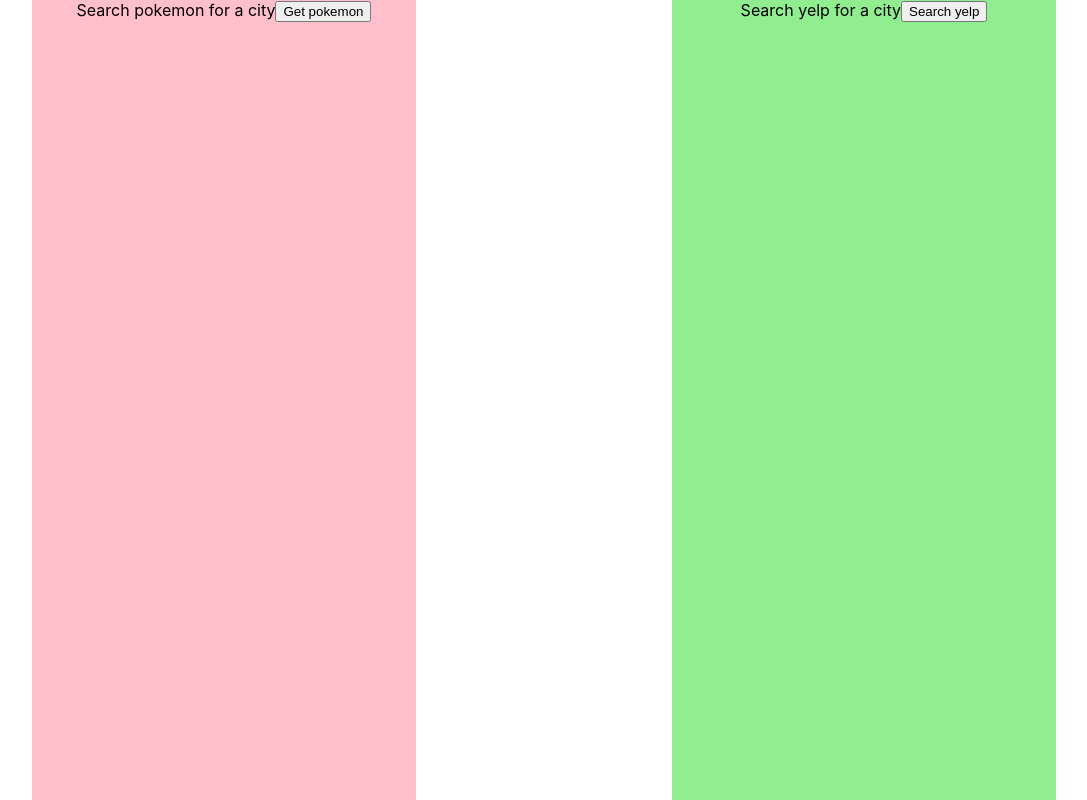
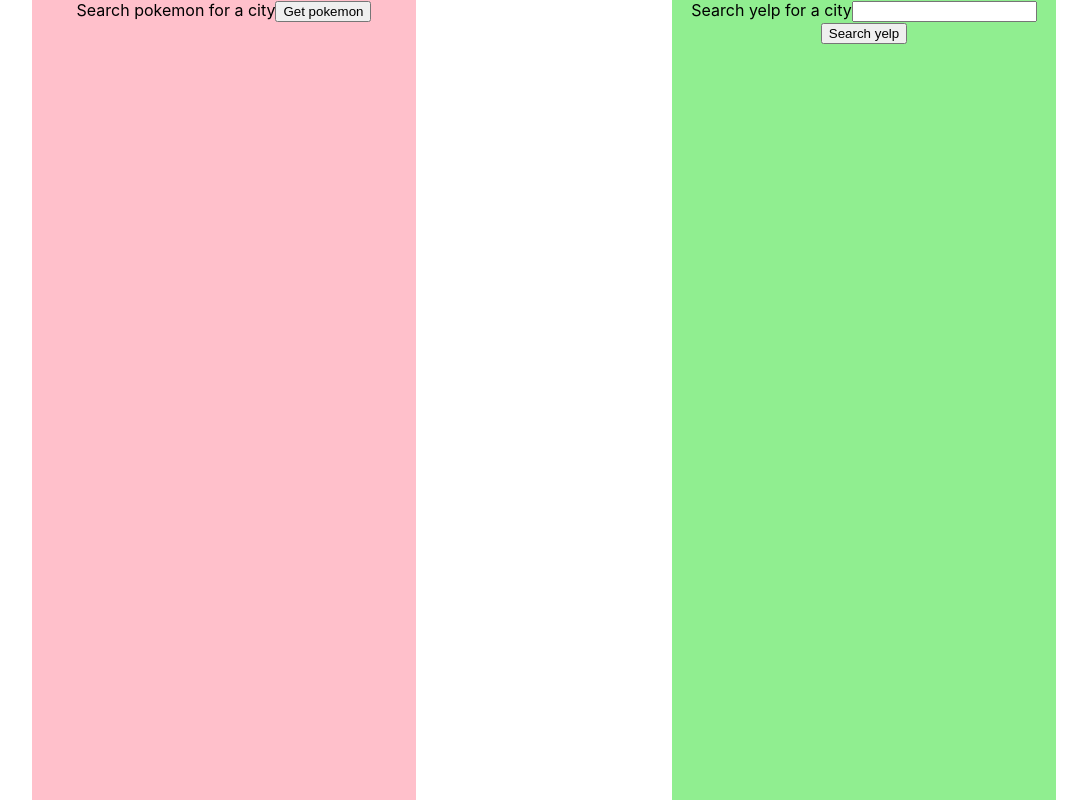
Before and after one commit to Kevin-Roney/react-api-proxyHB, a React (Create React App) app: page / in a window 1280 px wide. Shown: the whole page, without its empty margins (96-1183 px from the left). Built offline with nearby package versions, Linux system fonts and the light colour scheme.

Commit message:
successfully getting json data from yelp API upon search

```diff
--- a/src/YelpSearch.js
+++ b/src/YelpSearch.js
@@ -24,9 +24,10 @@ export default function YelpSearch() {
   return (
     <section className='yelp'>
       {/* make the fetch on submit */}
-      <form>
+      <form onSubmit={handleYelpSubmit}>
         Search yelp for a city
         {/* add inputs/labels for city name, state, and country, using all the things we need with react forms. Don't forget to use the value property to sync these up with the default values in react state */}
+        <input onChange={e => setYelpQuery(e.target.value)}/>
         <button>Search yelp</button>
       </form>
       {/* Make a BusinessesList component to import and use here. Use a ternery to display a loading spinner (make a <Spinner /> component for this) if the data is still loading. */}
--- a/src/services/fetch-utils.js
+++ b/src/services/fetch-utils.js
@@ -1,3 +1,4 @@
+
 export async function getYelpData(searchFilter) {
   const rawResponse = await fetch(`/.netlify/functions/yelp?searchFilter=${searchFilter}`);
   const data = await rawResponse.json();
```
Also changed, not shown: 1 other file (tests, documents, lock files or other folders).
